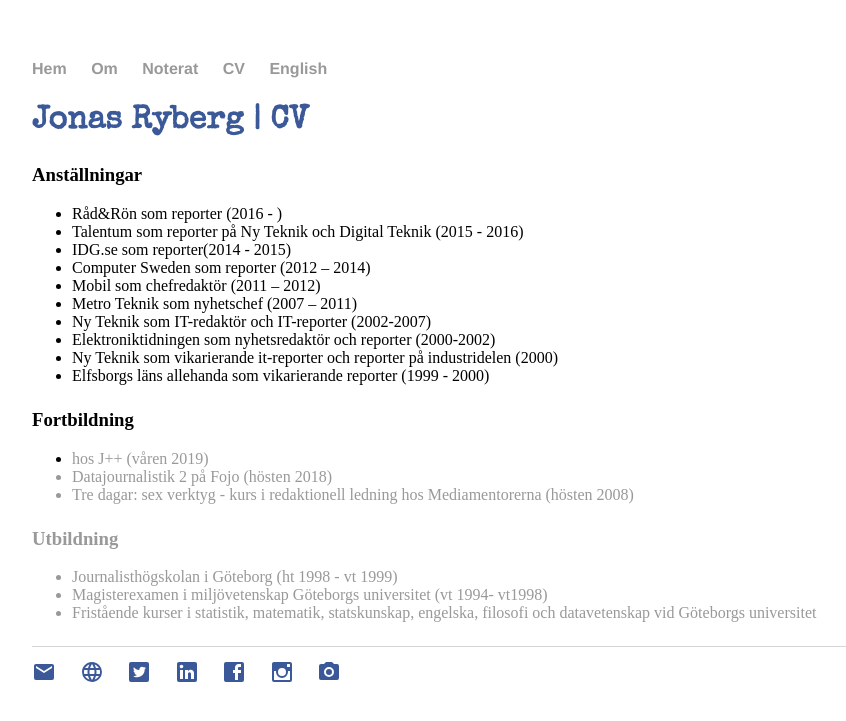
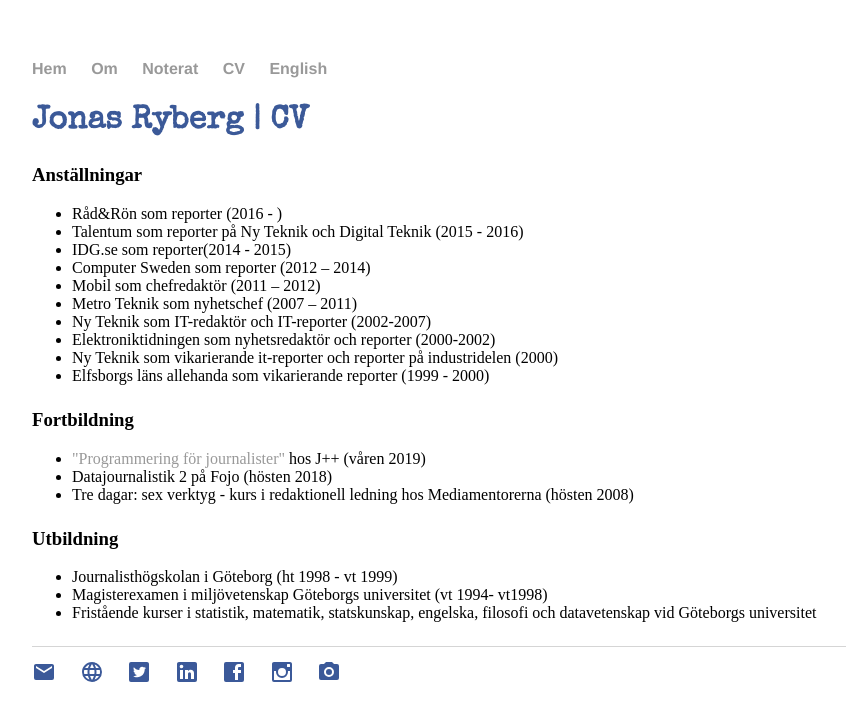
Before and after one commit to jonasryberg/jonasryberg.github.io, a Jekyll site: the page built from cv/index.html, in a window 1280 px wide. Shown: the top 721 px of the page, without its empty margins (160-1006 px from the left). Built offline with Jekyll 4.4.1, drawn with Linux system fonts in a browser that asks for light colours; some of the changed lines change nothing that is shown.

Commit message:
Update cv.html

```diff
--- a/_includes/cv.html
+++ b/_includes/cv.html
@@ -16,7 +16,7 @@
 <p>
 <h3>Fortbildning</h3>
 <ul>
-  <li><a href="http://jplusplus.org/sv/academy/lar-dig-programmering-for-journalister/> "Programmering för journalister"</a> hos J++ (våren 2019)</li>
+  <li><a href="http://jplusplus.org/sv/academy/lar-dig-programmering-for-journalister/"> "Programmering för journalister"</a> hos J++ (våren 2019)</li>
   <li>Datajournalistik 2 på Fojo (hösten 2018)</i>
   <li>Tre dagar: sex verktyg - kurs i redaktionell ledning hos Mediamentorerna (hösten 2008) </li>
 </ul>
```
